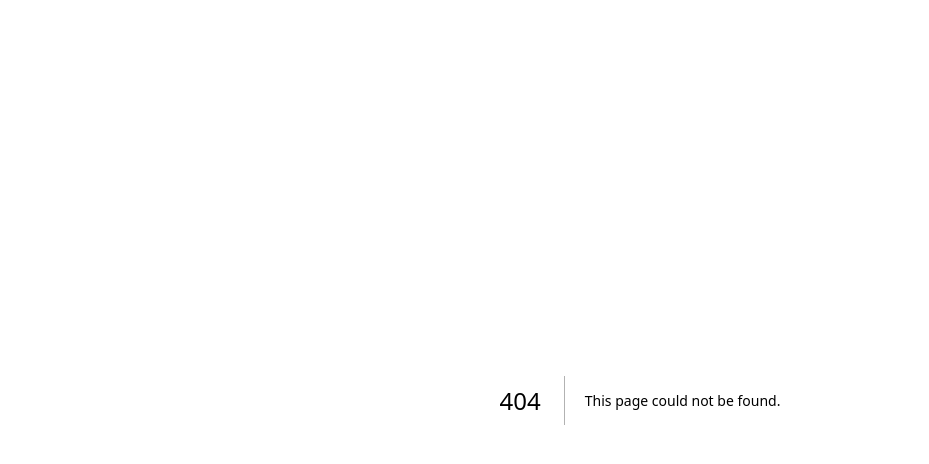
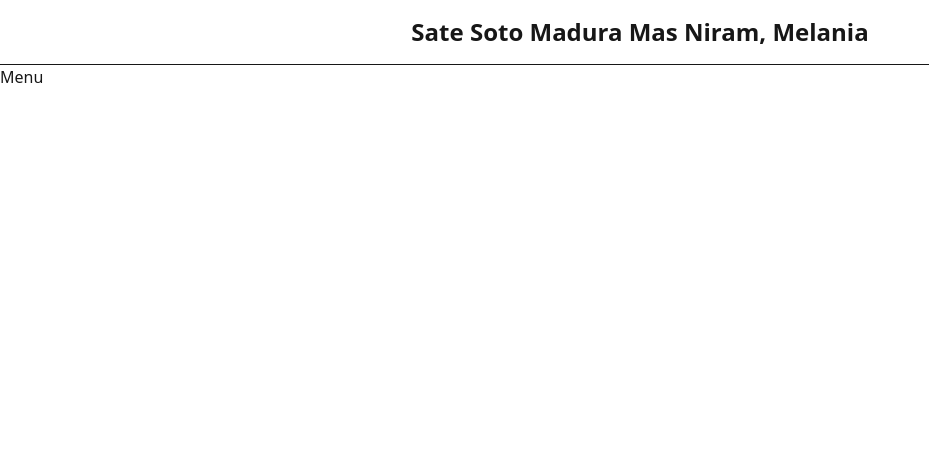
Before and after one commit to azpun/point-of-sale-next, a Next.js app: page /menus in a window 1280 px wide. Before the commit this address had no page. Shown: the top 464 px of the page, without its empty margins (0-929 px from the left). Built offline with nearby package versions, Linux system fonts and the light colour scheme.

Commit message:
feat: update layout with header and modify Home page for navigation to menus page; add Menu component

```diff
--- a/src/app/layout.tsx
+++ b/src/app/layout.tsx
@@ -3,7 +3,7 @@
 import "./globals.css";
 
 export const metadata: Metadata = {
-  title: "Create Next App",
+  title: "Sate Soto Madura Mas Niram, Melania",
   description: "Generated by create next app",
 };
 
@@ -14,7 +14,16 @@
 }>) {
   return (
     <html lang="en" className={`h-full antialiased`}>
-      <body className="min-h-full flex flex-col">{children}</body>
+      <body className="min-h-full flex flex-col">
+        <header>
+          <div className="border-b flex justify-center p-4">
+            <h1 className="text-xl font-bold md:text-2xl">
+              Sate Soto Madura Mas Niram, Melania
+            </h1>
+          </div>
+        </header>
+        <main>{children}</main>
+      </body>
     </html>
   );
 }
--- /dev/null
+++ b/src/app/menus/page.tsx
@@ -0,0 +1,5 @@
+const Menu = () => {
+  return <div>Menu</div>;
+};
+
+export default Menu;
--- a/src/app/page.tsx
+++ b/src/app/page.tsx
@@ -1,15 +1,11 @@
 import { Card } from "@/components/Card";
 import { Plus } from "lucide-react";
+import Link from "next/link";
 
 export default function Home() {
   return (
     <div>
       <div className="flex flex-col">
-        <div className="border-b flex justify-center p-4">
-          <h1 className="text-xl font-bold md:text-2xl">
-            Sate Soto Madura Mas Niram, Melania
-          </h1>
-        </div>
         <div className="flex flex-col gap-4 p-4">
           <div className="flex justify-between items-center">
             <h2 className="text-lg md:text-xl font-bold">Daftar Pesanan</h2>
@@ -46,11 +42,13 @@
 
       {/* Floating Button Add Order */}
       <div className="fixed bottom-4 right-4 md:hidden">
-        <button className="size-15 bg-blue-500 hover:bg-blue-700 text-white font-bold py-2 px-4 rounded-full">
-          <div className="flex justify-center items-center">
-            <Plus />
-          </div>
-        </button>
+        <Link href="/menus">
+          <button className="size-15 bg-blue-500 hover:bg-blue-700 text-white font-bold py-2 px-4 rounded-full">
+            <div className="flex justify-center items-center">
+              <Plus />
+            </div>
+          </button>
+        </Link>
       </div>
     </div>
   );
```
